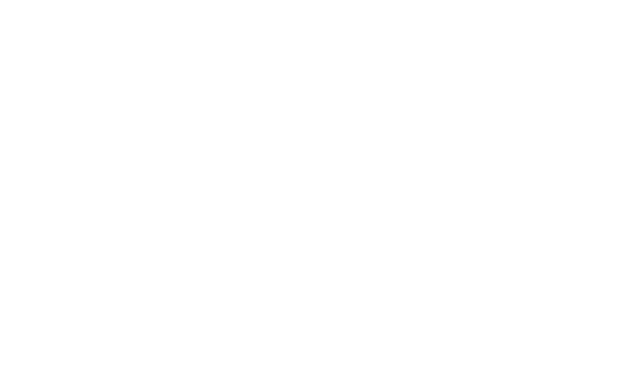
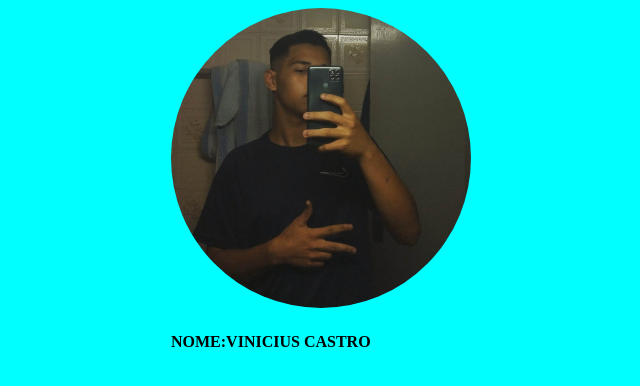
Before and after one commit to viniciuscsc01/gitbariri, a plain HTML site: page index.html in a window 1280 px wide. Shown: the whole page, without its empty margins (319-959 px from the left). Drawn offline with Linux system fonts and the light colour scheme.

Commit message:
Commit das 10:00

```diff
--- a/Assets/style.css
+++ b/Assets/style.css
@@ -0,0 +1,17 @@
+.foto {
+    width: 300px;
+
+    border-radius: 300px;
+    margin: auto;
+}
+body {
+    background-color: aqua;
+}
+.texto {
+    height: 50%;
+}
+main {
+    text-align: center;
+    width: 800px;
+    margin:  auto;
+}
--- a/index.html
+++ b/index.html
@@ -8,5 +8,15 @@
 </head>
 <body>
     <script src="Assets/main.js"></script>
+    <header class="foto">
+        <div>
+            <img class="foto" src="Assets/CKZIN.jpeg" alt="">
+        </div>
+        <div class="texto">
+            <h4>NOME:VINICIUS CASTRO</h4>
+
+        </div>
+
+    </header>
 </body>
 </html>
```
Also changed, not shown: Assets/CKZIN.jpeg (added).
